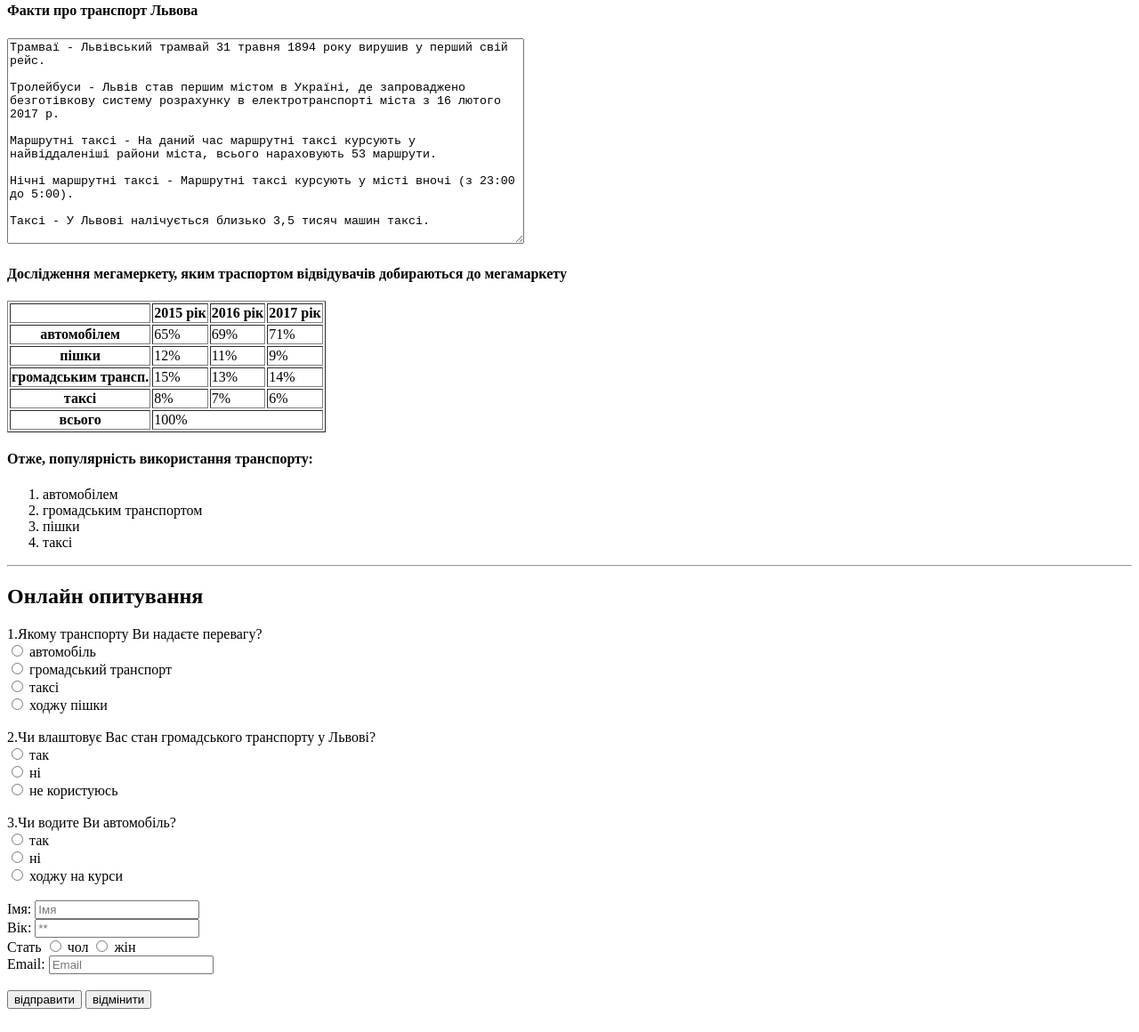
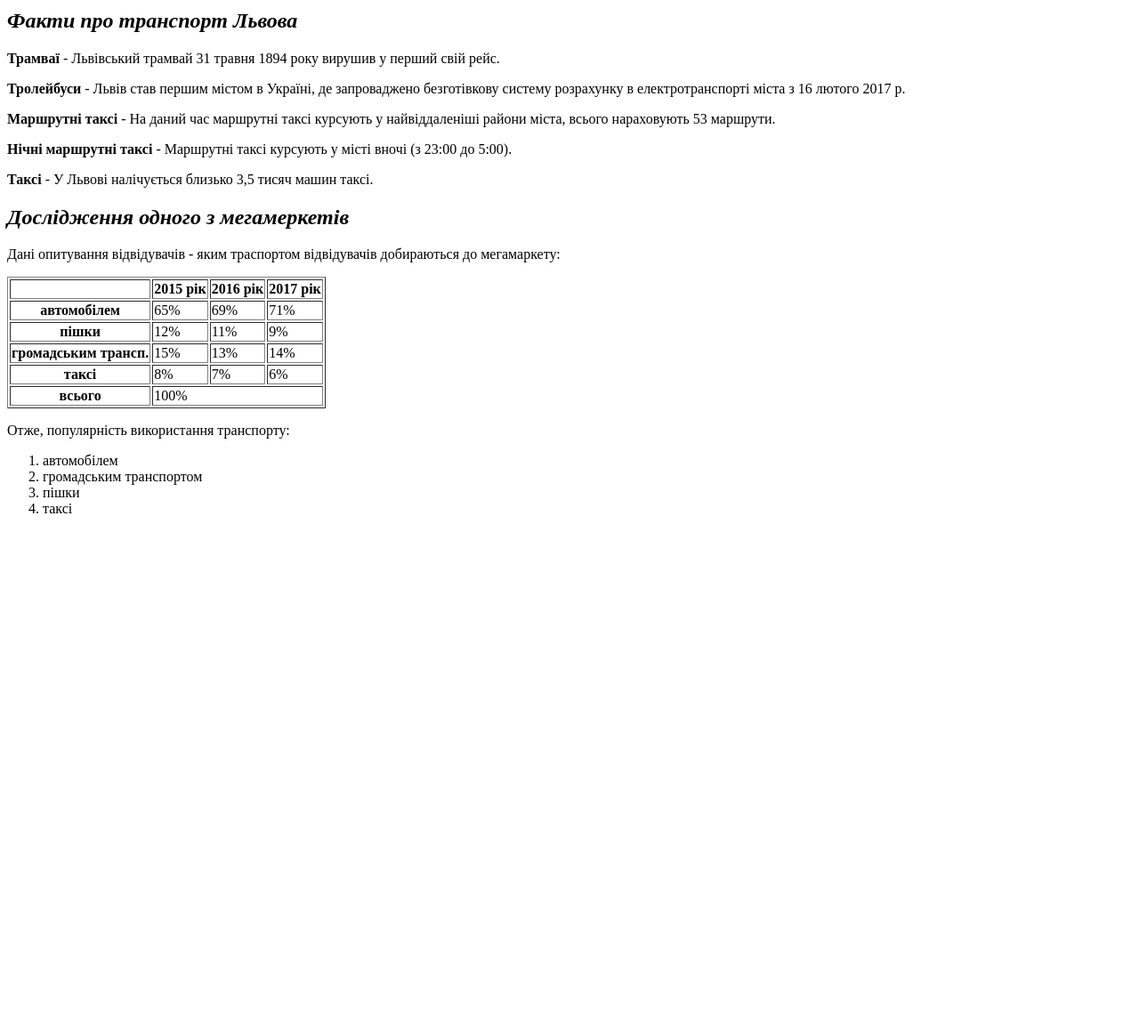
Before and after one commit to lherus/lv312-html-2, a plain HTML site: page index.html in a window 1280 px wide. Shown: the part 456-1616 px from the top of the page at 89% size. After the commit the page ends 1053 px from the top, so only its background shows below. Drawn offline with Linux system fonts and the light colour scheme.

Commit message:
correction of mistakes

```diff
--- a/index.html
+++ b/index.html
@@ -4,7 +4,7 @@
     <meta charset="UTF-8">
     <meta name="viewport" content="width=device-width, initial-scale=1.0">
     <meta http-equiv="X-UA-Compatible" content="ie=edge">
-    <title>Document</title>
+    <title>Громадський транспор</title>
 </head>
 <body>
     <header>
@@ -12,26 +12,21 @@
     </header>
     <main>
         <article>
-            <h4>Зображення</h4>
+            <h2><i>Зображення</i></h2>
             <img style="border:0" width="560" height="315"
-            src="http://svitppt.com.ua/images/31/30700/960/img13.jpg" alt="img13.jpg">
+            src="foto/trans.jpg" alt="trans.jpg">
         </article>
         <article>
-            <h4>Факти про транспорт Львова</h4>
-            <textarea rows="15" cols="70">
-Трамваї - Львівський трамвай 31 травня 1894 року вирушив у перший свій рейс.
-
-Тролейбуси - Львів став першим містом в Україні, де запроваджено безготівкову систему розрахунку в електротранспорті міста з 16 лютого 2017 р.
-
-Маршрутні таксі - На даний час маршрутні таксі курсують у найвіддаленіші райони міста, всього нараховують 53 маршрути.
-
-Нічні маршрутні таксі - Маршрутні таксі курсують у місті вночі (з 23:00 до 5:00).
-
-Таксі - У Львові налічується близько 3,5 тисяч машин таксі.
-            </textarea>
+            <h2><i>Факти про транспорт Львова</i></h2>
+            <p><b>Трамваї</b> - Львівський трамвай 31 травня 1894 року вирушив у перший свій рейс.</p>
+            <p><b>Тролейбуси</b> - Львів став першим містом в Україні, де запроваджено безготівкову систему розрахунку в електротранспорті міста з 16 лютого 2017 р.</p>
+            <p><b>Маршрутні таксі</b> - На даний час маршрутні таксі курсують у найвіддаленіші райони міста, всього нараховують 53 маршрути.</p>
+            <p><b>Нічні маршрутні таксі</b> - Маршрутні таксі курсують у місті вночі (з 23:00 до 5:00).</p>
+            <p><b>Таксі</b> - У Львові налічується близько 3,5 тисяч машин таксі.</p>
         </article>
         <article>
-            <h4>Дослідження мегамеркету, яким траспортом відвідувачів добираються до мегамаркету </h4>
+            <h2><i>Дослідження одного з мегамеркетів</i></h2>
+            <p>Дані опитування відвідувачів - яким траспортом відвідувачів добираються до мегамаркету:</p>
             <table border>
                 <thead></thead>
                 <tbody>
@@ -56,7 +51,7 @@
                 </tbody>
                 <tfoot></tfoot>
             </table>
-            <h4>Отже, популярність використання транспорту:</h4>
+            <p>Отже, популярність використання транспорту:</p>
             <ol type="1" start="1">
                 <li>автомобілем</li>
                 <li>громадським транспортом</li>
@@ -64,77 +59,6 @@
                 <li>таксі</li>
             </ol>
         </article>
-        <article>
-            <hr>
-            <h2>Онлайн опитування</h2>
-            <label>1.Якому транспорту Ви надаєте перевагу?</label>
-            <br>
-            <label>
-                <input type="radio" name="перевага" value="автомобіль"> автомобіль
-            </label><br>
-            <label>
-                <input type="radio" name="перевага" value="громадський транспорт"> громадський транспорт
-            </label><br>
-            <label>
-                <input type="radio" name="перевага" value="таксі"> таксі
-            </label><br>
-            <label>
-                <input type="radio" name="перевага" value="ходжу пішки"> ходжу пішки
-            </label><br>
-            <br>
-            <label>2.Чи влаштовує Вас стан громадського транспорту у Львові?</label>
-            <br>
-            <label>
-                <input type="radio" name="стан" value="так"> так
-            </label><br>
-            <label>
-                <input type="radio" name="стан" value="ні"> ні
-            </label><br>
-            <label>
-                <input type="radio" name="стан" value="не користуюсь"> не користуюсь
-            </label><br>
-            <br>
-            <label>3.Чи водите Ви автомобіль?</label>
-            <br>
-            <label>
-                <input type="radio" name="авто" value="так"> так
-            </label><br>
-            <label>
-                <input type="radio" name="авто" value="ні"> ні
-            </label><br>
-            <label>
-                <input type="radio" name="авто" value="ходжу на курси"> ходжу на курси
-            </label><br>
-            <br>
-            <!-- Method GET: form.php?name=Jon&email=jon@wall.com -->
-            <!-- Method POST: form.php -->
-            <form method="post" action="https://formspree.io/lyusi.lv@gmail.com">
-                <label for="client-name">Імя: </label>
-                <input id="client-name" type="text" placeholder="Імя"
-                name="client-name" required>
-                <br>
-                <label>Вік:
-                <input type="text" placeholder="**"
-                required pattern="[\d]{2}"
-                title="12"></label>
-                <br>
-                <label>Стать</label>
-                <label>
-                    <input type="radio" name="стать" value="чол"> чол
-                </label>
-                <label>
-                    <input type="radio" name="стать" value="жін"> жін
-                </label>
-                <br>
-                <label>Email:
-                <input type="email" name="client-email"
-                placeholder="Email" required></label><br>
-                <br>
-                <input type="submit" value="відправити">
-                <input type="reset" value="відмінити"><br>
-                <br>
-            </form>
-         </article>
     </main>
 </body>
 </html>
```
Also changed, not shown: survey.html (added, +87 -0 lines), foto/lviv_logo.jpg (added), foto/trans.jpg (added).
